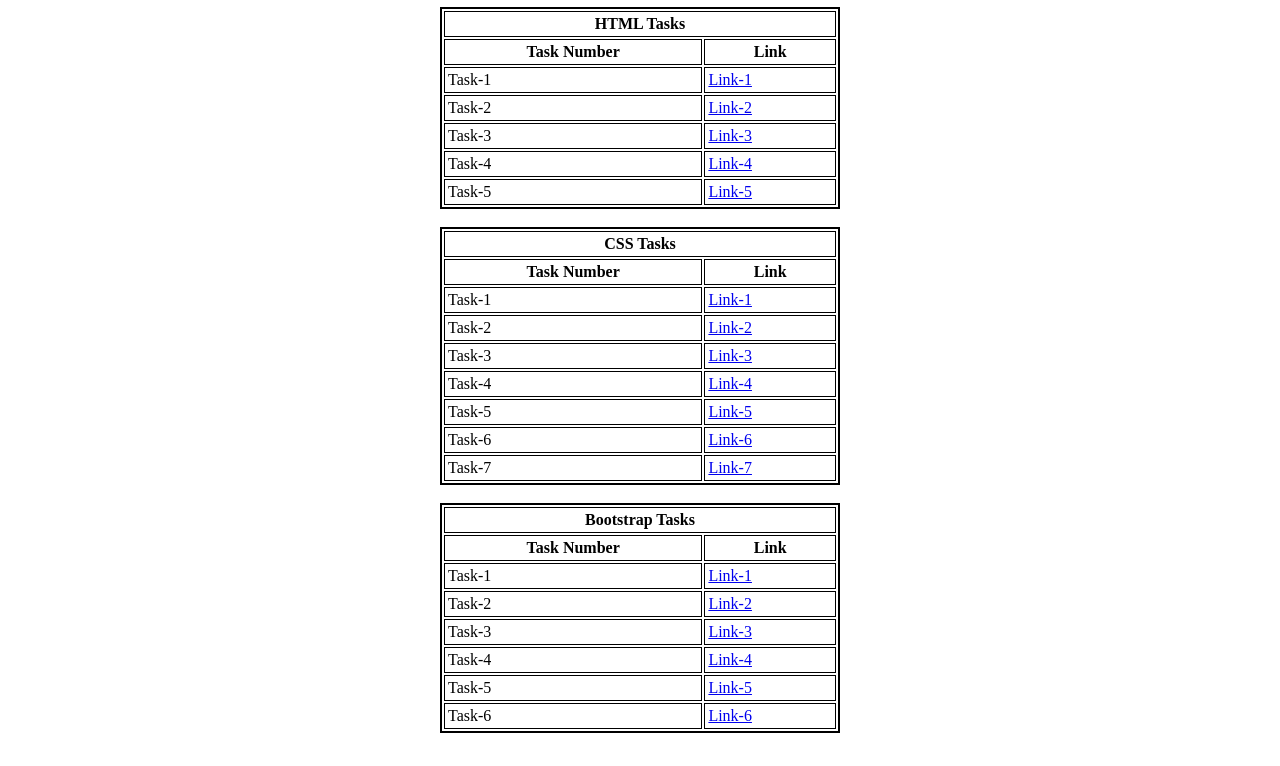
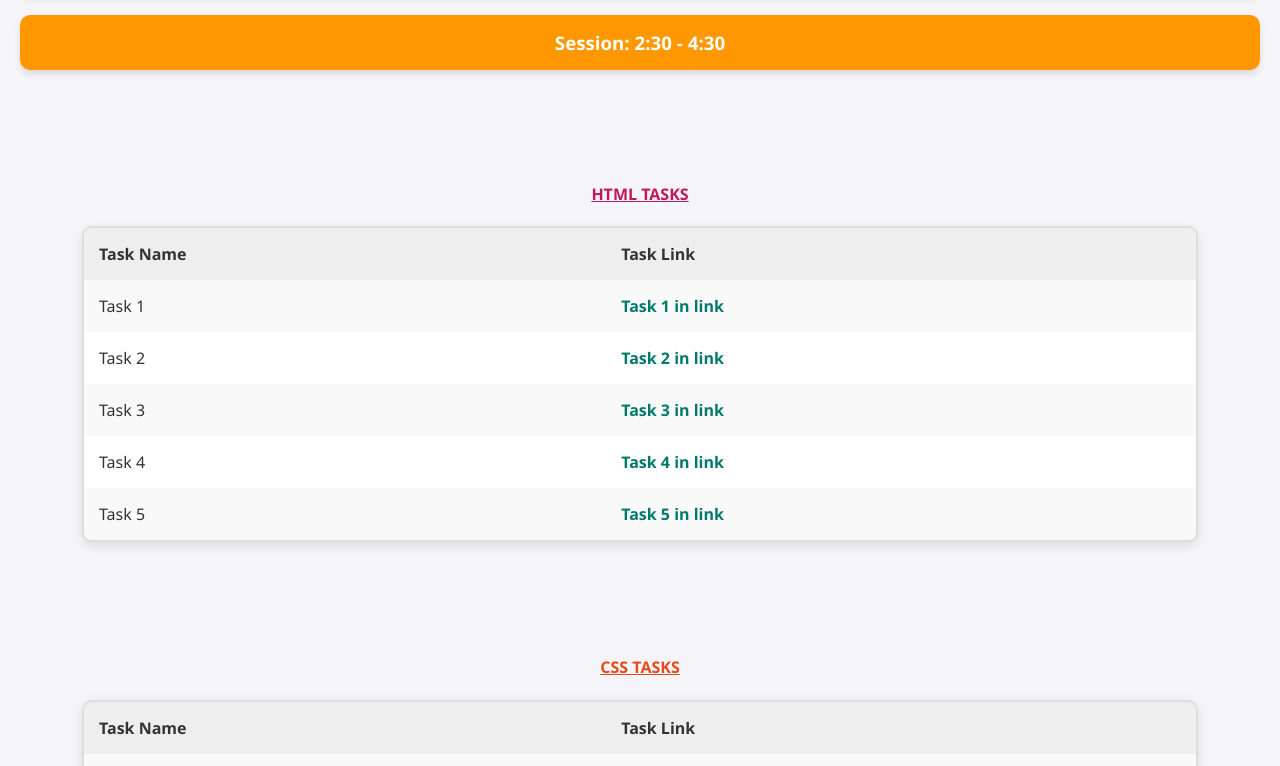
Before and after one commit to murarijayasurya/MERN-TASKS, a plain HTML site: page index.html in a window 1280 px wide. Shown: the part 182-948 px from the top of the page. Drawn offline with Linux system fonts and the light colour scheme.

Commit message:
Update index.html

```diff
--- a/index.html
+++ b/index.html
@@ -4,125 +4,199 @@
     <meta charset="UTF-8">
     <meta name="viewport" content="width=device-width, initial-scale=1.0">
     <title>MURARI JAYASURYA</title>
+    <style>
+        body {
+            font-family: 'Segoe UI', Tahoma, Geneva, Verdana, sans-serif;
+            background-color: #f4f4f9;
+            margin: 0;
+            padding: 20px;
+            color: #333;
+        }
+
+        h1, h2, h3 {
+            color: white;
+            text-align: center;
+            margin-top: 0;
+            padding: 15px;
+            border-radius: 10px;
+            box-shadow: 0 4px 6px rgba(0, 0, 0, 0.1);
+        }
+
+        h1 {
+            background-color: #3f51b5;
+        }
+
+        h2 {
+            background-color: #00bcd4;
+        }
+
+        h3 {
+            background-color: #ff9800;
+        }
+
+        table {
+            width: 90%;
+            margin: 20px auto;
+            border-collapse: separate;
+            border-spacing: 0;
+            border: 2px solid #ddd;
+            background-color: #fff;
+            box-shadow: 0 4px 12px rgba(0, 0, 0, 0.1);
+            border-radius: 10px;
+            overflow: hidden;
+        }
+
+        th, td {
+            border: none;
+            padding: 15px;
+            text-align: left;
+        }
+
+        th {
+            background-color: #eeeeee;
+            font-weight: bold;
+        }
+
+        tr:nth-child(even) {
+            background-color: #f9f9f9;
+        }
+
+
+        a {
+            text-decoration: none;
+            color: #00796b;
+            font-weight: bold;
+        }
+
+        a:hover {
+            color: #c2185b;
+        }
+
+        h4 {
+            text-align: center;
+            text-decoration: underline;
+            margin-top: 50px;
+        }
+
+        h4:nth-of-type(1) {
+            color: #c2185b;
+        }
+
+        h4:nth-of-type(2) {
+            color: #e64a19;
+        }
+
+        h4:nth-of-type(3) {
+            color: #ffa000;
+        }
+
+    </style>
 </head>
 <body>
-    <div>
-        <h2>MURARI JAYASURYA</h2>
-        <span>jayasurya.21mis7085@vitapstudent.ac.in</span>
-        <h2> VIT - AP</h2>
-        <h2>SLOT : 2:30-4:30 </h2>
-    </div>
-    <div style="position: relative; top:-70px;">
-        <center>
-            <h1>Index Page</h1>
-
-            <table border="2" bordercolor="Black" cellpadding="3" width="400px">
+    <h1>MURARI JAYASURYA</h1>
+    <h2>VIT-AP</h2>
+    <h3>Session: 2:30 - 4:30</h3>
+    <br>
+    <br>
+    <h4>HTML TASKS</h4>
+    <table>
         <tr>
-                    <th colspan="2">HTML Tasks</th>
+            <th>Task Name</th>
+            <th>Task Link</th>
         </tr>
         <tr>
-                    <th>Task Number</th>
-                    <th>Link</th>
+            <td>Task 1</td>
+            <td><a href="task1.html">Task 1 in link</a></td>
         </tr>
         <tr>
-                    <td>Task-1</td>
-                    <td><a href="task1.html" target="_self">Link-1</a></td>
+            <td>Task 2</td>
+            <td><a href="task2.html">Task 2 in link</a></td>
         </tr>
         <tr>
-                    <td>Task-2</td>
-                    <td><a href="task2.html" target="_self">Link-2</a></td>
+            <td>Task 3</td>
+            <td><a href="task3.html">Task 3 in link</a></td>
         </tr>
         <tr>
-                    <td>Task-3</td>
-                    <td><a href="task3.html" target="_self">Link-3</a></td>
+            <td>Task 4</td>
+            <td><a href="task4.html">Task 4 in link</a></td>
         </tr>
         <tr>
-                    <td>Task-4</td>
-                    <td><a href="task4.html" target="_self">Link-4</a></td>
-                </tr>
-                <tr>
-                    <td>Task-5</td>
-                    <td><a href="task5.html" target="_self">Link-5</a></td>
+            <td>Task 5</td>
+            <td><a href="task5.html">Task 5 in link</a></td>
         </tr>
     </table>
 
     <br>
-
-            <table border="2" bordercolor="Black" cellpadding="3" width="400px">
+    <br>
+    <h4>CSS TASKS</h4>
+    <table>
         <tr>
-                    <th colspan="2">CSS Tasks</th>
+            <th>Task Name</th>
+            <th>Task Link</th>
         </tr>
         <tr>
-                    <th>Task Number</th>
-                    <th>Link</th>
+            <td>Task 1</td>
+            <td><a href="css_task-1.html">Task 1 in link</a></td>
         </tr>
         <tr>
-                    <td>Task-1</td>
-                    <td><a href="./css_task-1.html" target="_self">Link-1</a></td>
+            <td>Task 2</td>
+            <td><a href="css_task-2.html">Task 2 in link</a></td>
         </tr>
         <tr>
-                    <td>Task-2</td>
-                    <td><a href="./css_task-2.html" target="_self">Link-2</a></td>
+            <td>Task 3</td>
+            <td><a href="css_task-3.html">Task 3 in link</a></td>
         </tr>
         <tr>
-                    <td>Task-3</td>
-                    <td><a href="./css_task-3.html" target="_self">Link-3</a></td>
+            <td>Task 4</td>
+            <td><a href="css_task-4.html">Task 4 in link</a></td>
         </tr>
         <tr>
-                    <td>Task-4</td>
-                    <td><a href="./css_task-4.html" target="_self">Link-4</a></td>
+            <td>Task 5</td>
+            <td><a href="css_task-5.html">Task 5 in link</a></td>
         </tr>
         <tr>
-                    <td>Task-5</td>
-                    <td><a href="./css_task-5.html" target="_self">Link-5</a></td>
+            <td>Task 6</td>
+            <td><a href="css_task-6.html">Task 6 in link</a></td>
         </tr>
         <tr>
-                    <td>Task-6</td>
-                    <td><a href="./css_task-6.html" target="_self">Link-6</a></td>
-                </tr>
-                <tr>
-                    <td>Task-7</td>
-                    <td><a href="./css_task-7.html" target="_self">Link-7</a></td>
+            <td>Task 7</td>
+            <td><a href="css_task-7.html">Task 7 in link</a></td>
         </tr>
     </table>
 
     <br>
+    <br>
 
-            <table border="2" bordercolor="Black" cellpadding="3" width="400px">
+    <h4>BOOTSTRAP TASKS</h4>
+    <table>
         <tr>
-                    <th colspan="2">Bootstrap Tasks</th>
+            <th>Task Name</th>
+            <th>Task Link</th>
         </tr>
         <tr>
-                    <th>Task Number</th>
-                    <th>Link</th>
+            <td>Task 1</td>
+            <td><a href="bootstrap_task-1.html">Task 1 in link</a></td>
         </tr>
         <tr>
-                    <td>Task-1</td>
-                    <td><a href="bootstrap_task-1.html" target="_self">Link-1</a></td>
+            <td>Task 2</td>
+            <td><a href="bootstrap_task-2.html">Task 2 in link</a></td>
         </tr>
         <tr>
-                    <td>Task-2</td>
-                    <td><a href="bootstrap_task-2.html" target="_self">Link-2</a></td>
+            <td>Task 3</td>
+            <td><a href="bootstrap_task-3.html">Task 3 in link</a></td>
         </tr>
         <tr>
-                    <td>Task-3</td>
-                    <td><a href="bootstrap_task-3.html" target="_self">Link-3</a></td>
+            <td>Task 4</td>
+            <td><a href="bootstrap_task-4.html">Task 4 in link</a></td>
         </tr>
         <tr>
-                    <td>Task-4</td>
-                    <td><a href="bootstrap_task-4.html" target="_self">Link-4</a></td>
+            <td>Task 5</td>
+            <td><a href="bootstrap_task-5.html">Task 5 in link</a></td>
         </tr>
         <tr>
-                    <td>Task-5</td>
-                    <td><a href="bootstrap_task-5.html" target="_self">Link-5</a></td>
-                </tr>
-                <tr>
-                    <td>Task-6</td>
-                    <td><a href="bootstrap_task-6.html" target="_self">Link-6</a></td>
+            <td>Task 6</td>
+            <td><a href="bootstrap_task-6.html">Task 6 in link</a></td>
         </tr>
     </table>
-
-        </center>
-    </div>
 </body>
 </html>
```
Lines whose indentation alone changed are shown as unchanged.
